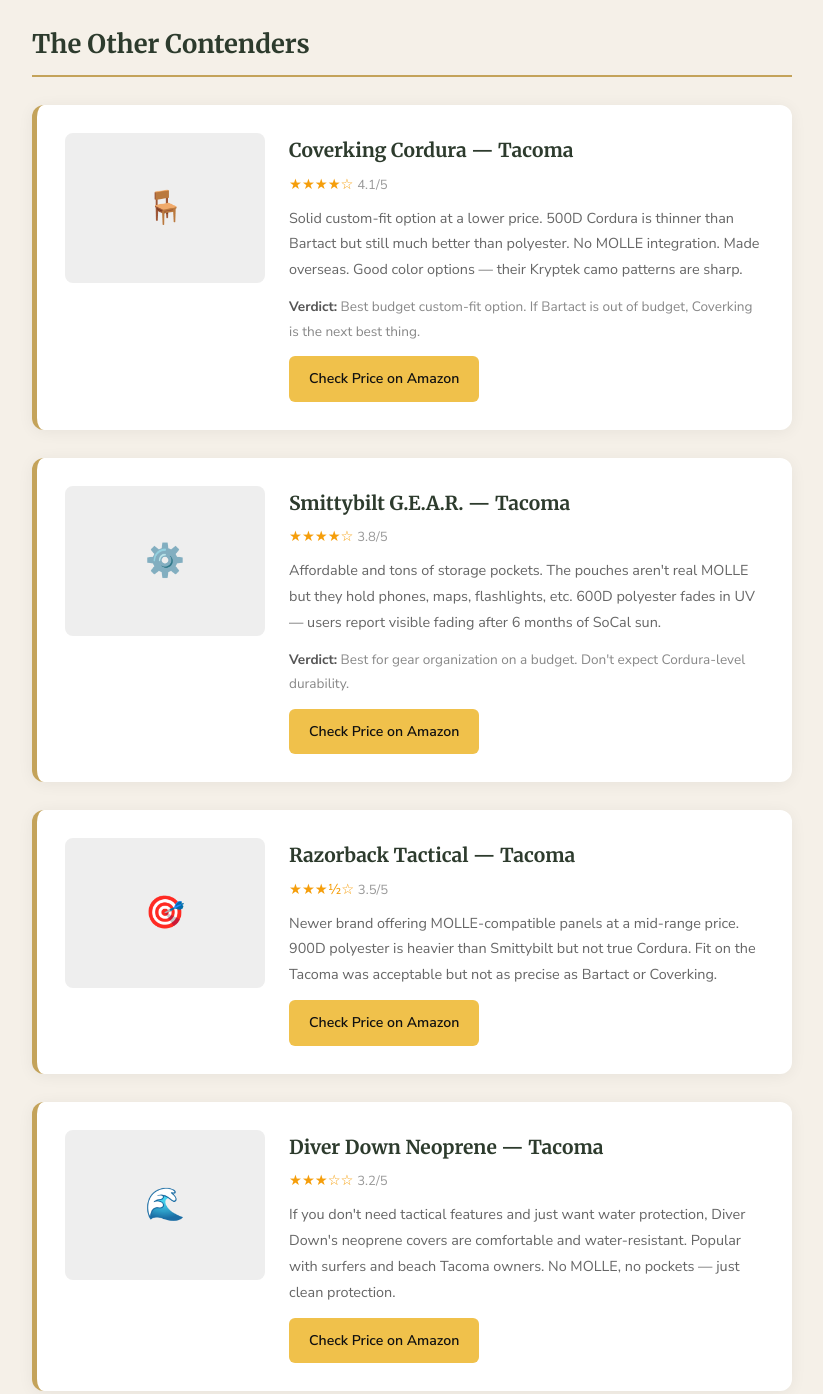
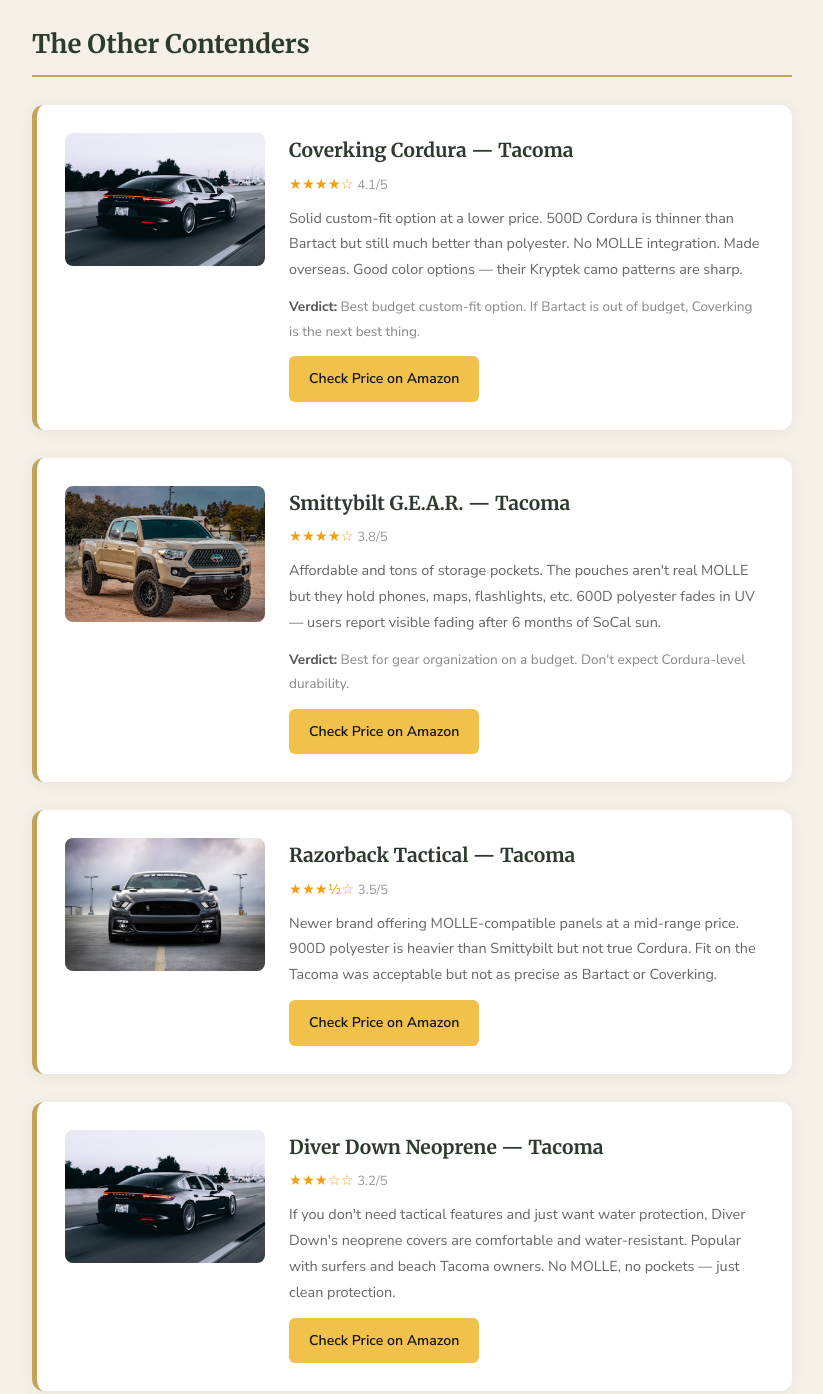
Before and after one commit to Brazenproducts/tacomaseats.com, a plain HTML site: page index.html in a window 1280 px wide. Shown: the part 1220-2614 px from the top of the page, without its empty margins (228-1051 px from the left). Drawn offline with Linux system fonts and the light colour scheme.

Commit message:
Add product images with SEO alt text

```diff
--- a/index.html
+++ b/index.html
@@ -119,7 +119,7 @@
 <h2>The Other Contenders</h2>
 
 <div class="product-embed secondary card animate-in">
-<div class="placeholder-img">🪑</div>
+<div><img src="images/truck-interior-seats.jpg" alt="Toyota Tacoma custom-fit Coverking Cordura seat covers" style="width:100%;border-radius:8px;object-fit:cover"></div>
 <div>
 <h3>Coverking Cordura — Tacoma</h3>
 <div class="stars">★★★★☆ <span style="color:#999;font-size:.82rem">4.1/5</span></div>
@@ -132,7 +132,7 @@
 </div>
 
 <div class="product-embed secondary card animate-in">
-<div class="placeholder-img">⚙️</div>
+<div><img src="images/tacoma-offroad.jpg" alt="Toyota Tacoma off-road with Smittybilt GEAR tactical seat covers" style="width:100%;border-radius:8px;object-fit:cover"></div>
 <div>
 <h3>Smittybilt G.E.A.R. — Tacoma</h3>
 <div class="stars">★★★★☆ <span style="color:#999;font-size:.82rem">3.8/5</span></div>
@@ -145,7 +145,7 @@
 </div>
 
 <div class="product-embed secondary card animate-in">
-<div class="placeholder-img">🎯</div>
+<div><img src="images/offroad-adventure.jpg" alt="Toyota Tacoma with Razorback tactical MOLLE seat covers" style="width:100%;border-radius:8px;object-fit:cover"></div>
 <div>
 <h3>Razorback Tactical — Tacoma</h3>
 <div class="stars">★★★½☆ <span style="color:#999;font-size:.82rem">3.5/5</span></div>
@@ -157,7 +157,7 @@
 </div>
 
 <div class="product-embed secondary card animate-in">
-<div class="placeholder-img">🌊</div>
+<div><img src="images/truck-interior-seats.jpg" alt="Toyota Tacoma neoprene seat covers by Diver Down" style="width:100%;border-radius:8px;object-fit:cover"></div>
 <div>
 <h3>Diver Down Neoprene — Tacoma</h3>
 <div class="stars">★★★☆☆ <span style="color:#999;font-size:.82rem">3.2/5</span></div>
```
Also changed, not shown: images/offroad-adventure.jpg (added), images/tacoma-offroad.jpg (added), images/truck-interior-seats.jpg (added).
